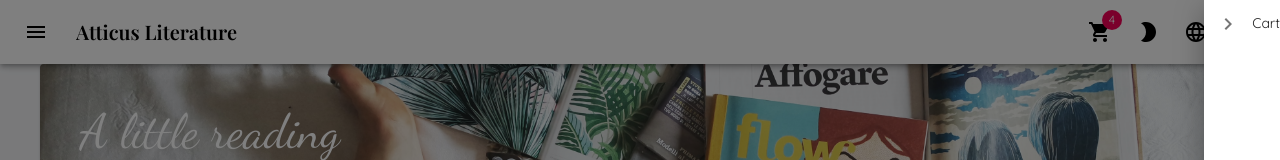
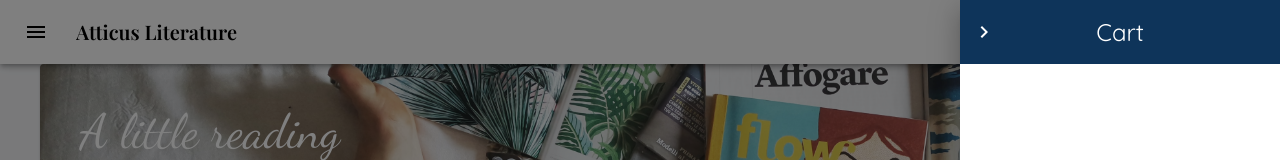
Before and after one commit to AtticusFinchIPH/atticus-literature, a React (Create React App) app in the folder frontend/: page / in a window 1280 px wide. Both pictures are taken after a click on the button "show 4 new mails". Shown: the top 160 px of the page. Built offline with nearby package versions, Linux system fonts and the light colour scheme.

Commit message:
Construct CartBar

```diff
--- a/frontend/src/app/features/CartBar.js
+++ b/frontend/src/app/features/CartBar.js
@@ -1,31 +1,31 @@
 import React, { useContext } from 'react';
 import { FormattedMessage } from 'react-intl';
-import { makeStyles } from '@material-ui/core/styles';
-import { Drawer, IconButton } from '@material-ui/core';
+import { Drawer, IconButton, Typography } from '@material-ui/core';
 import ChevronRightIcon from "@material-ui/icons/ChevronRight";
 import CartOpenContext from '../../contexts/CartOpenContext';
 
-const useStyles = makeStyles(theme => ({
-    cartBbr: {
-        width: '100%',
-        backgroundColor: 'white'
-    }
-}));
+import useStyles from './CartBar.styles';
 
 const CartBar = () => {
+    const classes = useStyles();
     const { isCartOpen, setCartOpen } = useContext(CartOpenContext);
-    console.log(isCartOpen)
-    const classes = useStyles();
-    const handleDrawerClose = (e) => {
-
-    }
     return(
-        <Drawer className={classes.cartbar} anchor='right' open={isCartOpen} onClose={e => setCartOpen(false)}>
+        <Drawer className={classes.cartbar} anchor='right' variant='temporary' open={isCartOpen} onClose={e => setCartOpen(false)}>
             <div className={classes.cartbarHeader}>
-                <IconButton onClick={handleDrawerClose} onClick={e => setCartOpen(false)}>
+                <IconButton className={classes.cartbarIconClose} onClick={e => setCartOpen(false)}>
                     <ChevronRightIcon />
                 </IconButton>
-                <FormattedMessage id='cart' defaultMessage='Cart' />
+                <div className={classes.cartbarTitle} >
+                    <Typography variant='h5' component='p'>
+                        <FormattedMessage id='cart' defaultMessage='Cart' />
+                    </Typography>
+                </div>
+            </div>
+            <div className={classes.cartbarContent}>
+
+            </div>
+            <div className={classes.cartbarCheck}>
+
             </div>
         </Drawer>
     )
--- /dev/null
+++ b/frontend/src/app/features/CartBar.styles.js
@@ -0,0 +1,40 @@
+import { makeStyles } from '@material-ui/core/styles';
+import { fade } from '@material-ui/core/styles';
+import { LIGHT_WHITE, DARK_BLUE } from '../../utils/theme';
+
+const useStyles = makeStyles(theme => ({
+    cartbar: {
+
+    },
+    cartbarHeader: {
+        display: 'flex',
+        flexDirection: 'row',
+        alignItems: 'center',
+        width: theme.spacing(40),
+        height: theme.spacing(7),
+        color: LIGHT_WHITE,
+        backgroundColor: DARK_BLUE,
+        [theme.breakpoints.up('sm')]: {
+            height: theme.spacing(8),
+        },
+    },
+    cartbarIconClose: {
+        color: LIGHT_WHITE,
+        '&:hover': {
+            backgroundColor: fade(theme.palette.common.white, 0.25),
+        },
+    },
+    cartbarTitle: {
+        flexGrow: 1,
+        textAlign: 'center',
+        transform: 'translateX(-24px)', // half cartbarIconClose width
+    },
+    cartbarContent: {
+
+    },
+    cartbarCheck: {
+
+    }
+}));
+
+export default useStyles;
```
